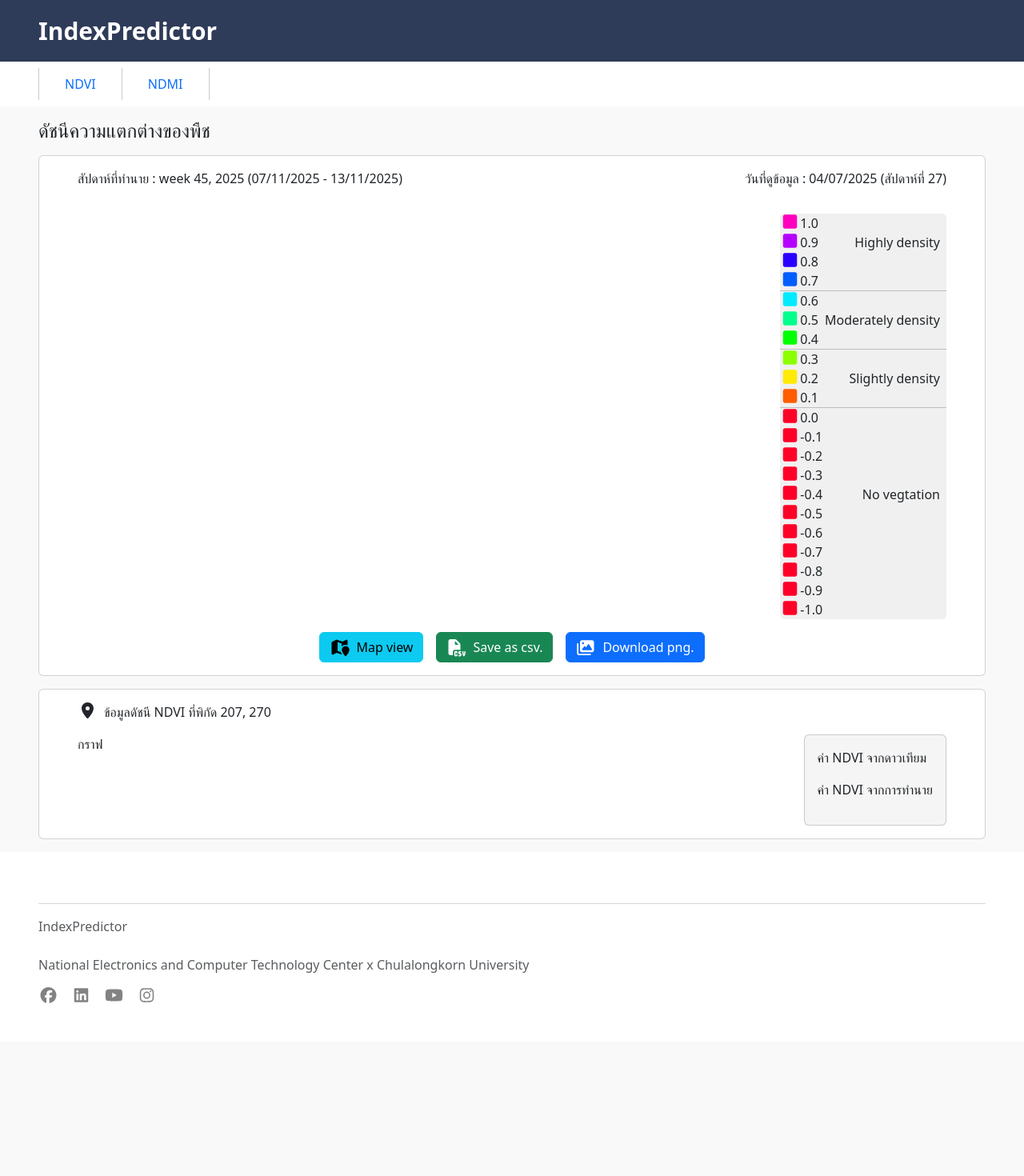
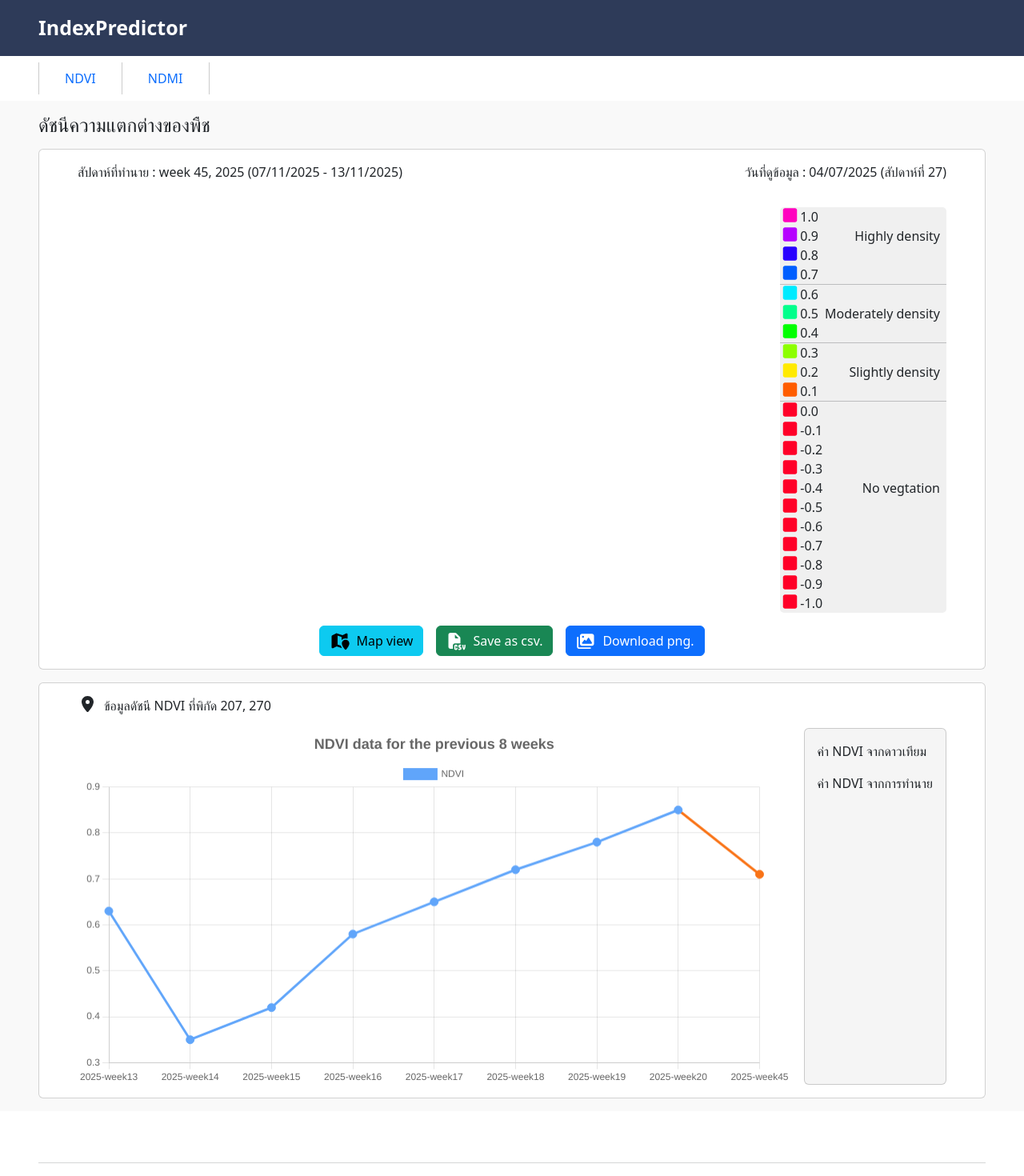
Before and after one commit to Ropocatsip/IndexPredictor, a Next.js app in the folder index-predictor/: page /predictor-detail/ndvi in a window 1280 px wide. Shown: the top 1470 px of the page at 80% size. Before the commit the page ends 1302 px from the top, so only its background shows below. Built offline with nearby package versions, Linux system fonts and the light colour scheme.

Commit message:
mock chartjs

```diff
--- a/index-predictor/app/components/header.tsx
+++ b/index-predictor/app/components/header.tsx
@@ -4,7 +4,7 @@ export default function Header()
 {
     return (<>
         <header className="header px-5 py-3 text-left">
-            IndexPredictor
+            <Link href={'/'} style={{ textDecoration: 'none', color: 'white' }}>IndexPredictor</Link>
         </header>
     </>);
 }
--- a/index-predictor/app/globals.css
+++ b/index-predictor/app/globals.css
@@ -1,8 +1,9 @@
 .header {
     background-color: #2E3B59;
     color: white;
-    font-size: 30px;
+    font-size: 25px;
     font-weight: bold;
+    cursor: pointer;
 }
 
 .card-title {
--- /dev/null
+++ b/index-predictor/app/predictor-detail/components/my-chart.tsx
@@ -0,0 +1,69 @@
+'use client';
+import {
+  Chart as ChartJS,
+  CategoryScale,
+  LinearScale,
+  PointElement,
+  LineElement,
+  Title,
+  Tooltip,
+  Legend,
+  ChartOptions,
+  ChartData
+} from 'chart.js';
+import { Line } from 'react-chartjs-2';
+
+ChartJS.register(
+  CategoryScale,
+  LinearScale,
+  PointElement,
+  LineElement,
+  Title,
+  Tooltip,
+  Legend
+);
+
+const options: ChartOptions<'line'> = {
+  responsive: true,
+  plugins: {
+    legend: { position: 'top' },
+    title: { display: true, text: 'NDVI data for the previous 8 weeks', font: {size: 18} }
+  }
+};
+
+const labels = [
+  '2025-week13', '2025-week14', '2025-week15', '2025-week16',
+  '2025-week17', '2025-week18', '2025-week19', '2025-week20', '2025-week45'
+];
+
+const data: ChartData<'line'> = {
+  labels: labels,
+  datasets: [
+    {
+        label: 'NDVI',
+        data: [0.63, 0.35, 0.42, 0.58, 0.65, 0.72, 0.78, 0.85, 0.71],
+        backgroundColor: '#60a5fa',
+        borderColor: '#60a5fa',
+        pointBackgroundColor: labels.map((_, i) =>
+            i === labels.length - 1 ? '#f97316' : '#60a5fa'
+        ),
+        pointBorderColor: labels.map((_, i) =>
+            i === labels.length - 1 ? '#f97316' : '#60a5fa'
+        ),
+        pointRadius: 5,
+        pointHoverRadius: 6,
+        segment: {
+            borderColor: (ctx) => {
+                const index = ctx.p0DataIndex;
+                return index === labels.length - 2 ? '#f97316' : '#60a5fa';
+            }
+        }
+    }
+  ]
+};
+
+const MyChart = () => {
+  return <Line data={data} options={options} />;
+};
+
+export default MyChart;
--- a/index-predictor/app/predictor-detail/ndvi/page.tsx
+++ b/index-predictor/app/predictor-detail/ndvi/page.tsx
@@ -1,7 +1,8 @@
-import Image from 'next/image';
 import { library } from '@fortawesome/fontawesome-svg-core';
 import { FontAwesomeIcon } from '@fortawesome/react-fontawesome';
 import { faImages, faFileCsv, faMapLocation, faLocationDot, faSquare } from '@fortawesome/free-solid-svg-icons';
+import MyChart from '../components/my-chart';
+
 
 library.add(faImages, faFileCsv, faMapLocation, faLocationDot, faSquare);
 
@@ -41,7 +42,8 @@ export default function NDVI() {
             <p>วันที่ดูข้อมูล : 04/07/2025 (สัปดาห์ที่ 27)</p>
           </div>
           <div className='d-flex flex-row py-3'>
-            <div className='d-flex justify-content-start flex-column card-color ms-auto '>
+            <div className='d-flex ms-auto'>
+              <div className='d-flex justify-content-start flex-column card-color'>
                 {colors.map((color) => (
                   <div key={color.id}>
                     <div className='d-flex flex-row'>
@@ -54,6 +56,7 @@ export default function NDVI() {
                     {(color.id == 4 || color.id == 7 || color.id == 10) ? (<hr className='line'></hr>): ""}
                   </div>
                 ))}
+              </div>
             </div>
           </div>
           <div className='d-flex justify-content-center gap-3'>
@@ -79,8 +82,8 @@ export default function NDVI() {
             <p>ข้อมูลดัชนี NDVI ที่พิกัด 207, 270 </p>
           </div>
           <div className='d-flex flex-row'>
-            <div>
-              <p>กราฟ</p>
+            <div className='flex-grow-1 me-3'>
+              <MyChart />
             </div>
             <div className='card card-index-detail ms-auto p-3'>
               <p>ค่า NDVI จากดาวเทียม</p>
--- a/index-predictor/package.json
+++ b/index-predictor/package.json
@@ -14,8 +14,10 @@
     "@fortawesome/free-solid-svg-icons": "^7.0.0",
     "@fortawesome/react-fontawesome": "^0.2.3",
     "bootstrap": "^5.3.7",
+    "chart.js": "^4.5.0",
     "next": "15.4.5",
     "react": "19.1.0",
+    "react-chartjs-2": "^5.3.0",
     "react-dom": "19.1.0"
   },
   "devDependencies": {
```
Also changed, not shown: 1 other file (tests, documents, lock files or other folders). Lines whose indentation alone changed are shown as unchanged.
